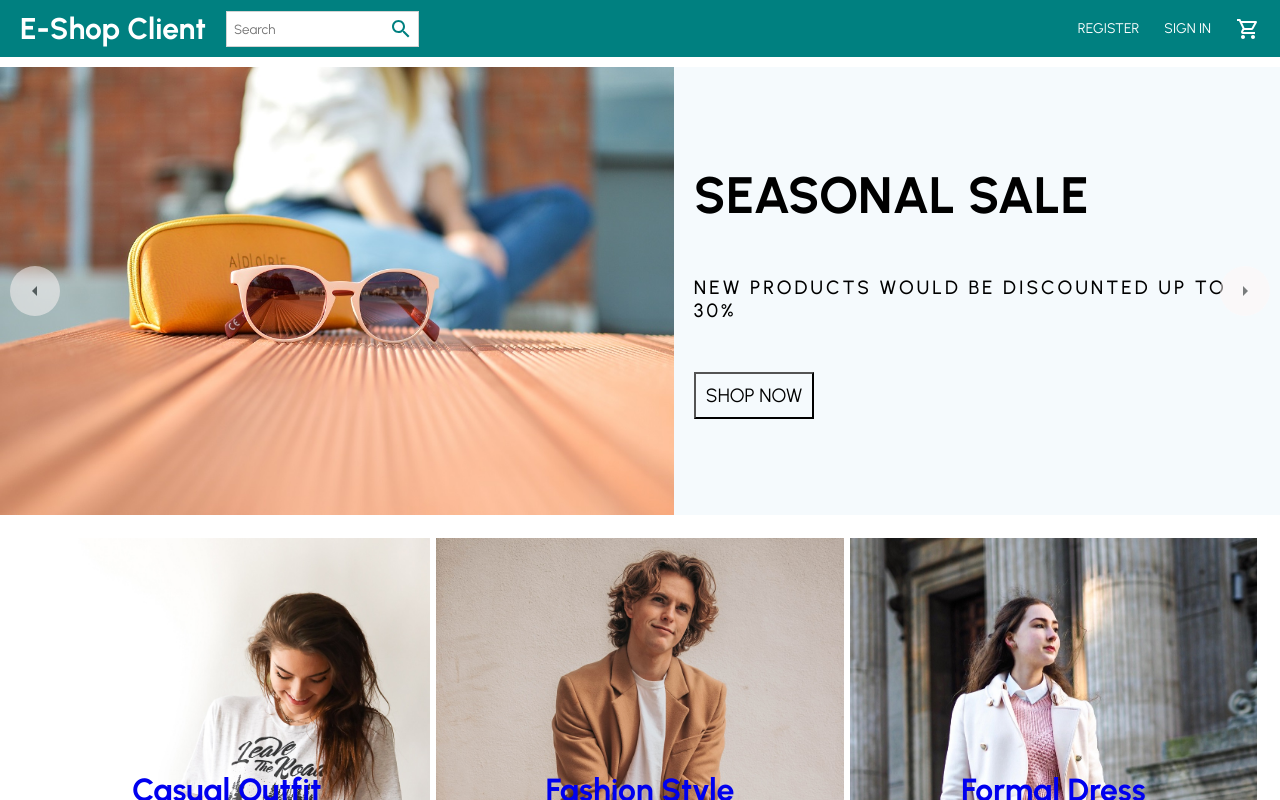
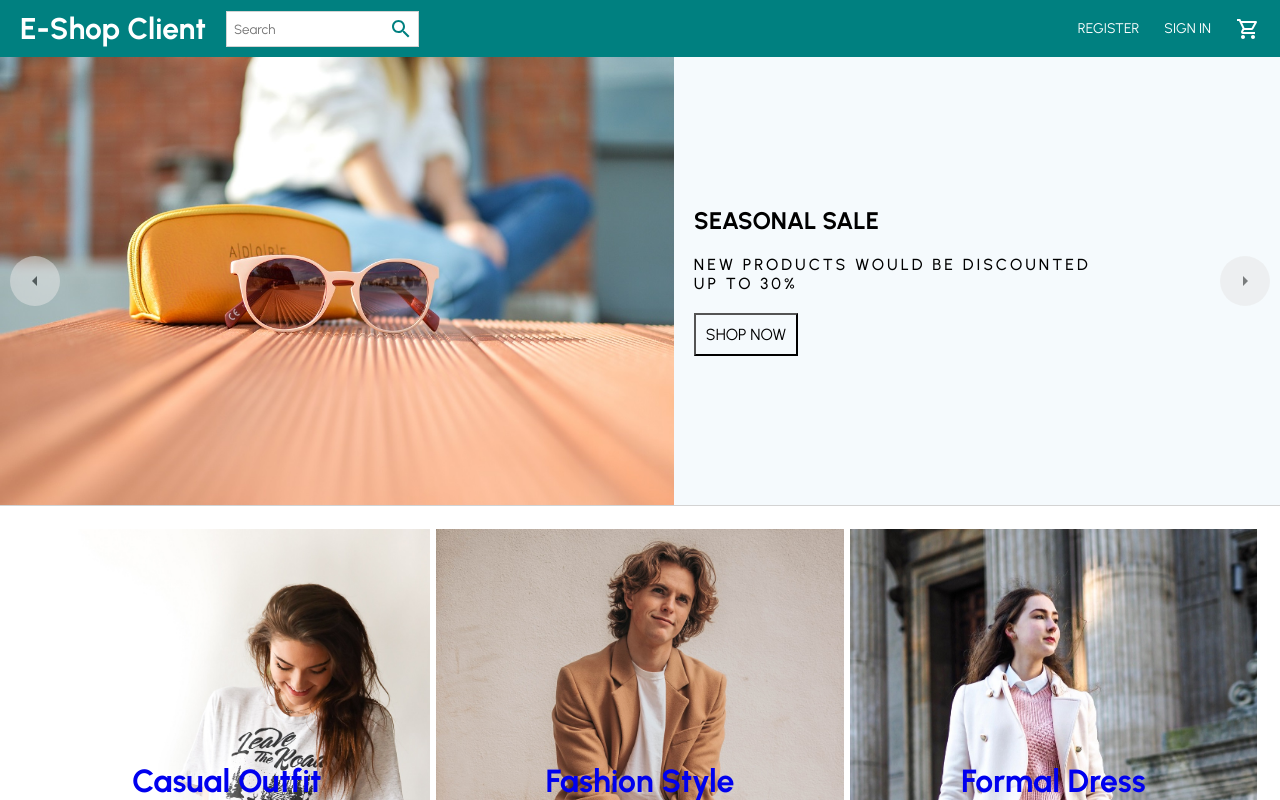
Before and after one commit to AliPooladmast/e-commerce, a React (Create React App) app: page / in a window 1280 px wide. Shown: the top 800 px of the page. Built offline with nearby package versions, Linux system fonts and the light colour scheme; no server answers.

Commit message:
improve font and hover of slider

```diff
--- a/src/components/Slider/Slider.module.scss
+++ b/src/components/Slider/Slider.module.scss
@@ -4,7 +4,7 @@
   display: flex;
   position: relative;
   overflow: hidden;
-  margin-top: 10px;
+  border-bottom: 1px solid lightgrey;
 
   @media only screen and (max-width: 600px) {
     display: none;
@@ -14,7 +14,7 @@
 .Arrow {
   width: 50px;
   height: 50px;
-  background-color: rgb(255, 247, 247);
+  background-color: rgb(230, 230, 230);
   border-radius: 50%;
   display: flex;
   justify-content: center;
@@ -26,6 +26,10 @@
   cursor: pointer;
   opacity: 0.5;
   z-index: 2;
+
+  &:hover {
+    background-color: rgb(220, 220, 220);
+  }
 
   &--Left {
     @extend .Arrow;
@@ -66,19 +70,23 @@
 }
 
 .Title {
-  font-size: 4vw;
+  font-size: 24px;
 }
 
 .Desc {
-  margin: 50px 0;
-  font-size: 1.5vw;
+  margin: 20px 0;
   font-weight: 500;
   letter-spacing: 3px;
+  max-width: 420px;
 }
 
 .Button {
   padding: 10px;
-  font-size: 1.5vw;
+  font-size: 16px;
   background-color: transparent;
   cursor: pointer;
+
+  &:hover {
+    background-color: rgb(230, 230, 230);
+  }
 }
```
